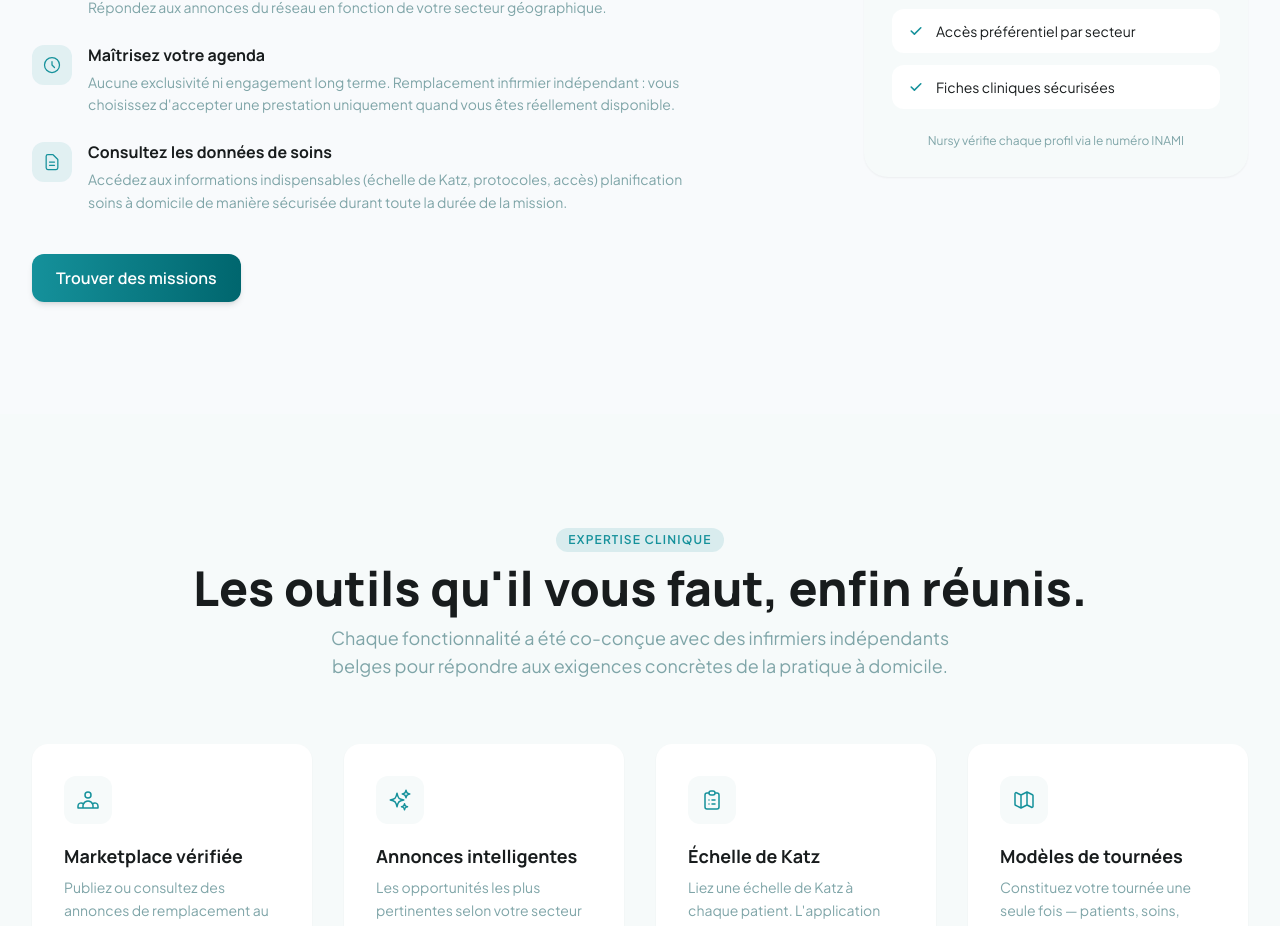
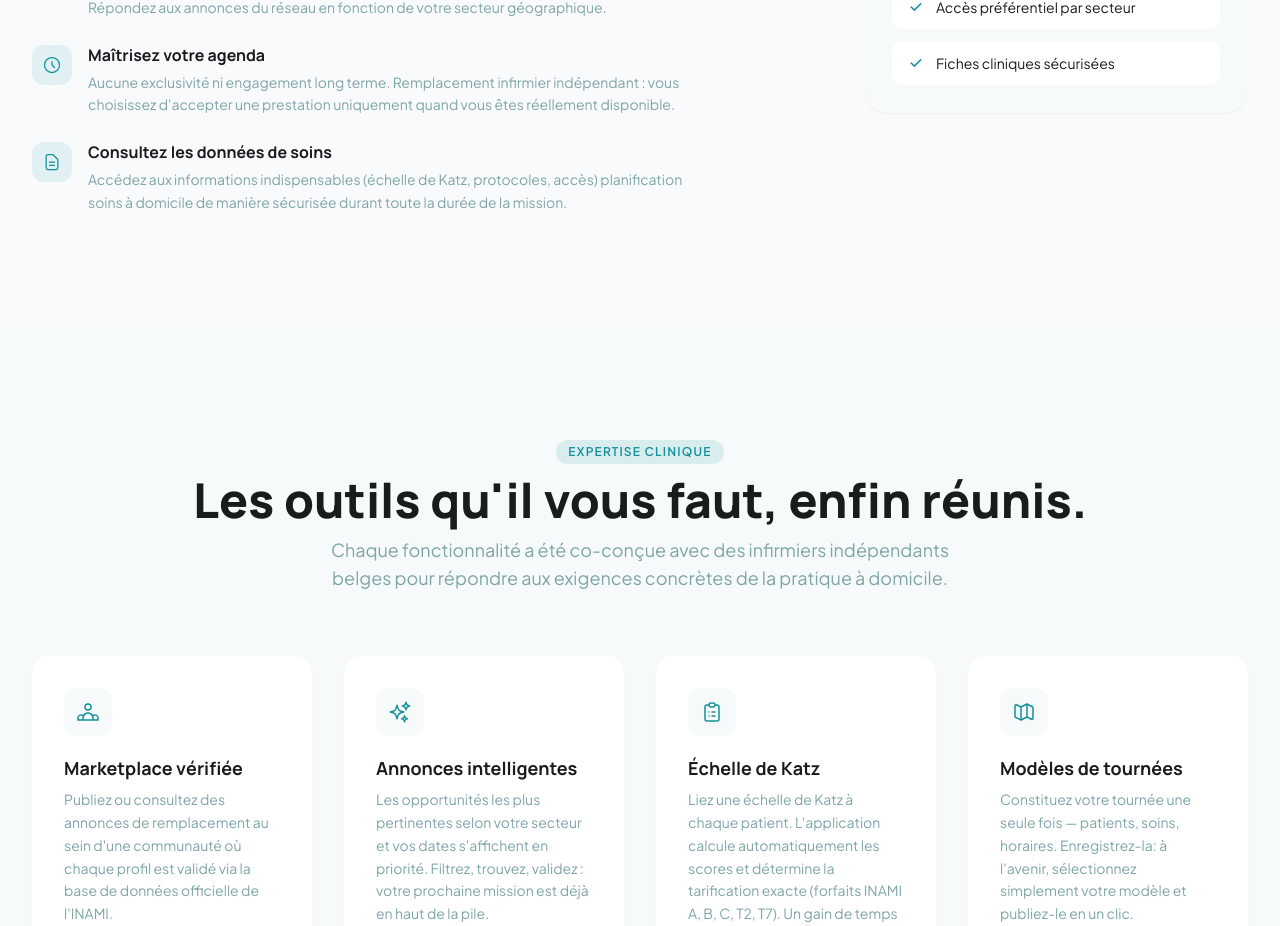
Before and after one commit to JD-Orkest/nursy-landing-page, a Nuxt app: page / in a window 1280 px wide. Shown: the part 3255-4181 px from the top of the page. Built offline with nearby package versions, Linux system fonts and the light colour scheme.

Commit message:
fix: suppression des éléments CTA inutiles dans les sections Replacement pour fr.json et nl.json

```diff
--- a/components/organisms/ReplacementSection.vue
+++ b/components/organisms/ReplacementSection.vue
@@ -73,11 +73,7 @@ const items = [
             </li>
           </ul>
 
-          <div class="pt-2">
-            <BaseButton href="#download" variant="primary">
-              {{ t('replacement.cta') }}
-            </BaseButton>
-          </div>
+
         </div>
 
         <!-- ─── Colonne droite : carte réassurance (40%) ─── -->
@@ -105,9 +101,7 @@ const items = [
               </li>
             </ul>
 
-            <p class="font-jakarta text-xs text-info text-center pt-1">
-              {{ t('replacement.card.note') }}
-            </p>
+
           </div>
         </div>
 
--- a/locales/fr.json
+++ b/locales/fr.json
@@ -100,7 +100,6 @@
     "eyebrow": "POUR LES INFIRMIÈRES REMPLAÇANTES",
     "title": "L'indépendance, le réseau en plus.",
     "subtitle": "Complétez votre planning selon vos disponibilités et accédez à des prestations infirmières vérifiées en Belgique sans aucune démarche de prospection.",
-    "cta": "Trouver des missions",
     "items": {
       "select": {
         "title": "Sélectionnez vos visites",
--- a/locales/nl.json
+++ b/locales/nl.json
@@ -100,7 +100,6 @@
     "eyebrow": "VOOR VERVANGENDE VERPLEEGKUNDIGEN",
     "title": "Onafhankelijkheid met een sterk netwerk.",
     "subtitle": "Vul uw planning aan op basis van uw beschikbaarheid en krijg toegang tot geverifieerde verpleegkundige verstrekkingen in België zonder prospectie-inspanning.",
-    "cta": "Opdrachten zoeken",
     "items": {
       "select": {
         "title": "Selecteer uw bezoeken",
@@ -120,7 +119,7 @@
       "badge1": "Geen verbintenis of exclusiviteit",
       "badge2": "Voorkeurstoeg per sector",
       "badge3": "Beveiligde klinische fiches",
-      "note": "Nursy verifieert elk profiel via het RIZIV nummer"
+
     }
   },
   "security": {
```
